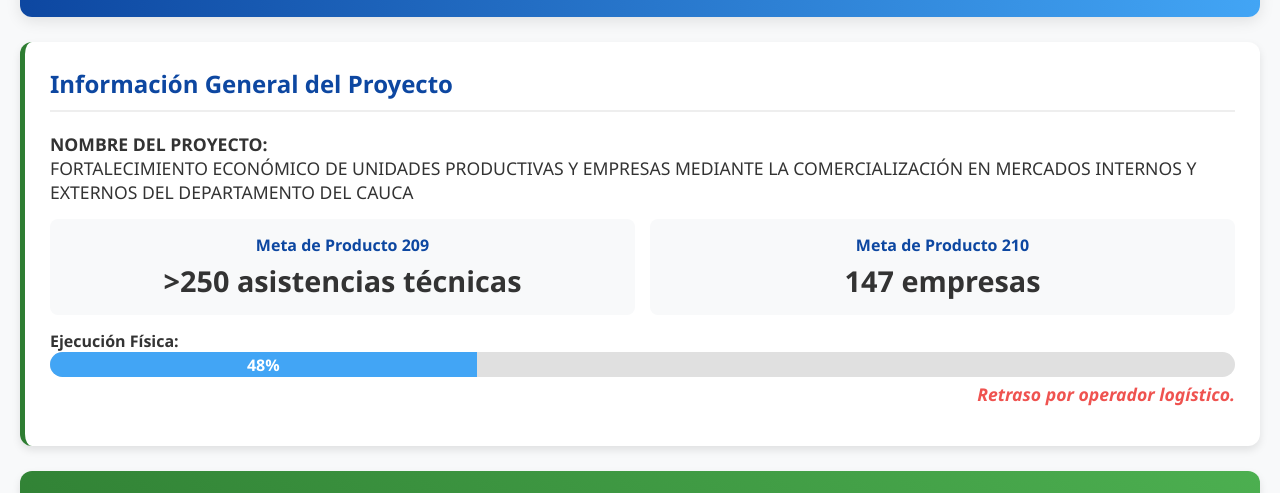
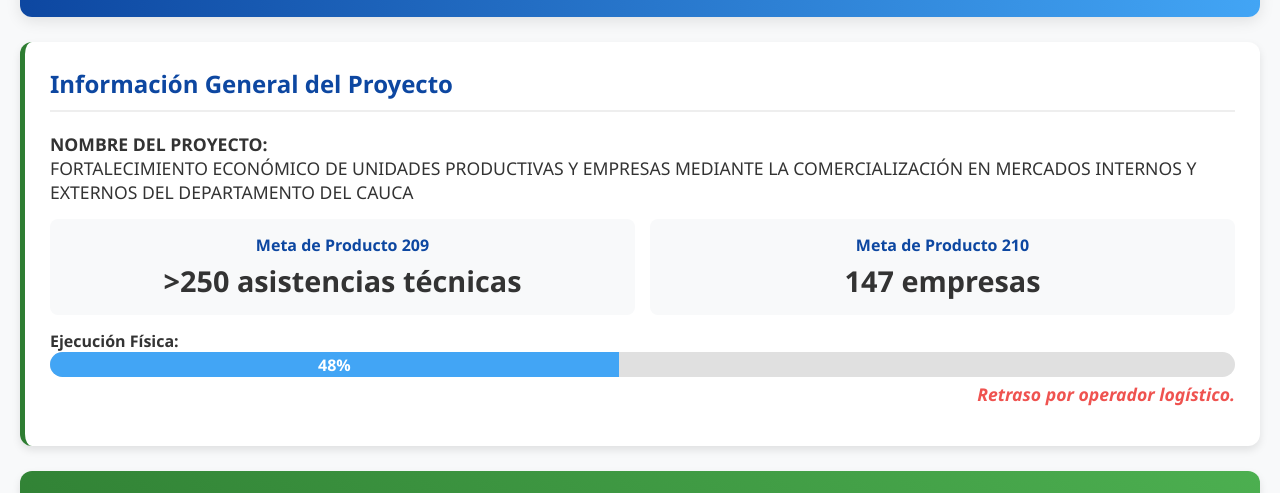
Before and after one commit to sdec-cauca/ferias, a plain HTML site: page index.html in a window 1280 px wide. Shown: the part 91-584 px from the top of the page. Drawn offline with nearby package versions, Linux system fonts and the light colour scheme.

Commit message:
Update index.html

```diff
--- a/index.html
+++ b/index.html
@@ -62,7 +62,7 @@
         .meta-item .label { font-weight: bold; color: var(--primary-color); display: block; margin-bottom: 5px; }
         .meta-item .value { font-size: 1.8em; font-weight: 600; }
         .progress-container { background-color: #e0e0e0; border-radius: 15px; overflow: hidden; height: 25px; margin-bottom: 5px; }
-        .progress-bar { background-color: var(--accent-color-1); width: 36%; height: 100%; color: white; display: flex; align-items: center; justify-content: center; font-weight: bold; }
+        .progress-bar { background-color: var(--accent-color-1); width: 48%; height: 100%; color: white; display: flex; align-items: center; justify-content: center; font-weight: bold; }
         .status-note { text-align: right; font-style: italic; color: var(--accent-color-2); font-weight: bold; }
 
         .tabs-container { margin-top: 20px; }
```
